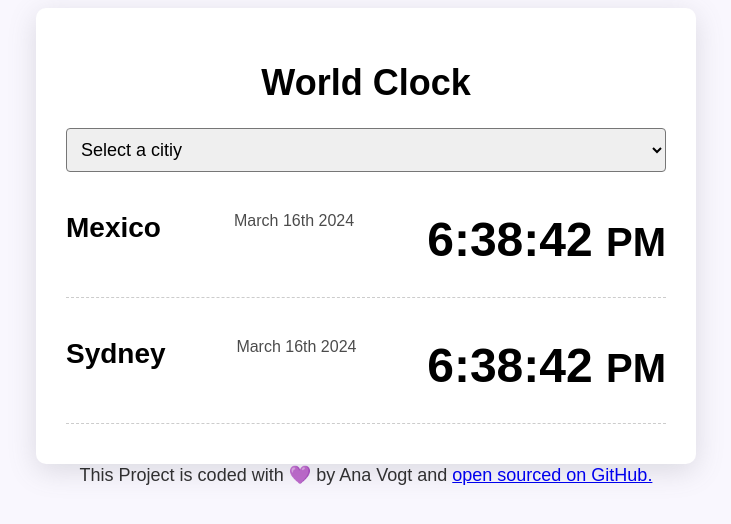
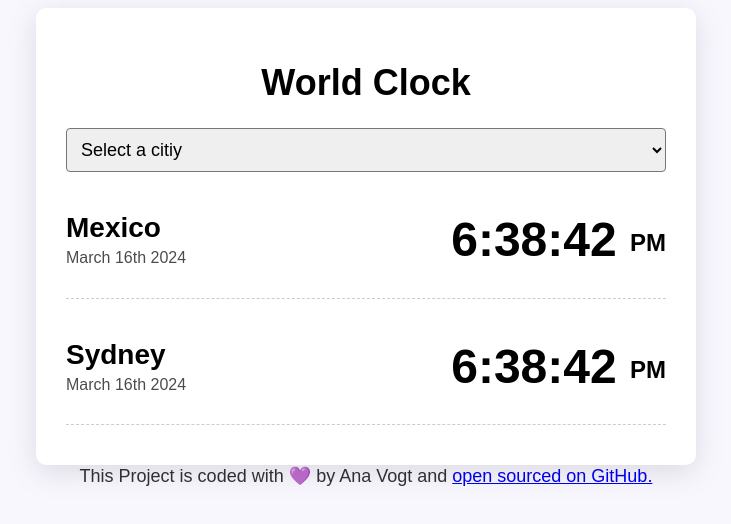
Before and after one commit to anabana21/World-Clock, a plain HTML site: page index.html in a window 1280 px wide. Shown: the whole page, without its empty margins (274-1005 px from the left). Drawn offline with Linux system fonts and the light colour scheme.

Commit message:
updated css

```diff
--- a/css/style.css
+++ b/css/style.css
@@ -51,6 +51,11 @@ select {
   font-size: 48px;
   font-weight: bold;
 }
+.time small {
+  font-size: 24px;
+  vertical-align: middle;
+  line-height: 48px;
+}
 
 footer {
   text-align: center;
--- a/index.html
+++ b/index.html
@@ -18,16 +18,20 @@
       </select>
 
       <div class="city">
-        <h2>Mexico</h2>
+        <div>
+          <h2>Mexico</h2>
 
-        <div class="date">March 16th 2024</div>
+          <div class="date">March 16th 2024</div>
+        </div>
         <div class="time">6:38:42 <small>PM</small></div>
       </div>
 
       <div class="city">
-        <h2>Sydney</h2>
+        <div>
+          <h2>Sydney</h2>
 
-        <div class="date">March 16th 2024</div>
+          <div class="date">March 16th 2024</div>
+        </div>
         <div class="time">6:38:42 <small>PM</small></div>
       </div>
     </div>
```
